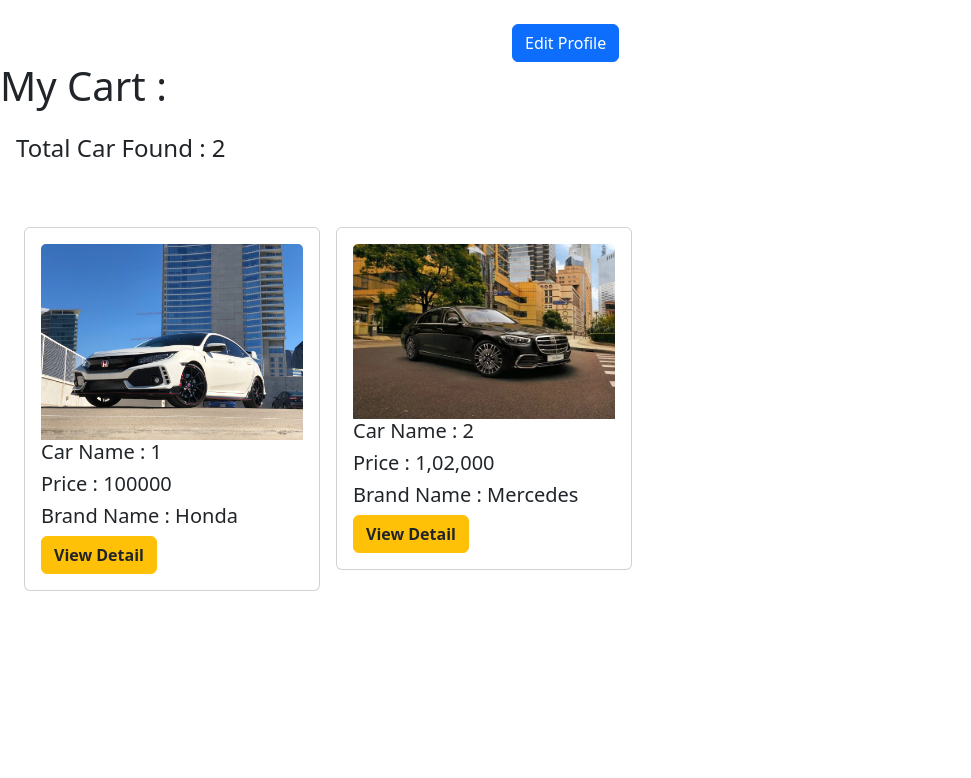
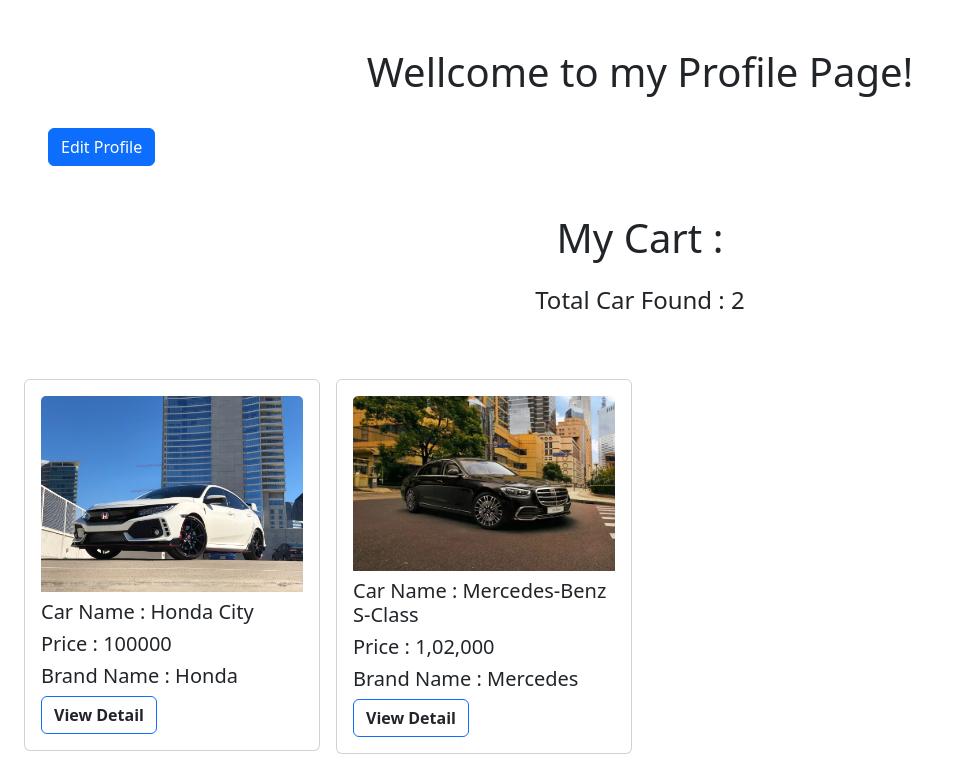
Before and after one commit to maj-jinnah/Asignment_5, a Django app: page /car/profile/1/ in a window 1280 px wide. Shown: the part 56-834 px from the top of the page, without its empty margins (0-971 px from the left). Before the commit the page ends 647 px from the top, so only its background shows below. Run offline with Django 4.2, Linux system fonts and the light colour scheme; a user stored in the database is signed in; data comes from the database, SQL or seed files in the repository; both versions use the stored data as it was after the commit; some libraries are stand-ins or nearby versions.

Commit message:
almost done

```diff
--- a/car/templates/car_detail.html
+++ b/car/templates/car_detail.html
@@ -4,7 +4,7 @@
 
 {% block content %}
 
-<div class="d-flex flex-wrap border rounded-2 bg-white mx-2 my-2">
+<div class="d-flex flex-wrap border rounded-2 bg-white mx-2 my-2 mt-4">
   <div class="">
     <img style="width:400px" src="{{object.image.url}}" class="card-img-top" alt="{{car.car_name}}"/>
   </div>
@@ -16,7 +16,7 @@
       <p><h5>Description : </h5>  {{object.description}}</p>
       <h5>Brand Name : {{object.car_brand_name.brand_name}}</h5><br>
       {% if user.is_authenticated %}
-        <button class="btn btn-warning"><a class="text-decoration-none text-dark" href="{% url 'buynow' object.id %}"><b>Buy Now</b></a></button>
+        <button class="btn btn-outline-primary"><a class="text-decoration-none text-dark" href="{% url 'buynow' object.id %}"><b>Buy Now</b></a></button>
       {% endif %}
   </div>
 
@@ -40,7 +40,7 @@
     <form method="post" class="m-3">
       <h3>Add Comment :</h3>
       {% csrf_token %} {{comment_form | crispy}}
-      <button class="btn btn-warning">Comment</button>
+      <button class="btn btn-outline-primary">Comment</button>
     </form>
   </div>
 
--- a/car/templates/profile.html
+++ b/car/templates/profile.html
@@ -1,18 +1,14 @@
+{% extends "base.html" %}
+{% load crispy_forms_tags %}
+{% block content %}
+
+<h1 class="d-flex justify-content-center mt-5">Wellcome to my Profile Page!</h1>
+<a class="btn btn-primary mt-4 mx-5" href="{% url 'updateprofile' %}">Edit Profile</a>
 
 
-{% extends "base.html" %}
-{% load crispy_forms_tags %}
-
-
-{% block content %}
-
-<div>
-    <a class="btn btn-primary mt-4" style="margin-left:40%" href="{% url "updateprofile" %}">Edit Profile</a>
-</div>
-
-<h1>My Cart : </h1>
+<h1 class="d-flex justify-content-center mt-5">My Cart : </h1>
 <div class="p-3">
-    <h4>Total Car Found : {{data | length}}</h4>
+    <h4 class="d-flex justify-content-center">Total Car Found : {{data | length}}</h4>
     <div class="d-flex flex-wrap pt-5">
       {% for car in data %}
       <div class="col-sm-3">
@@ -24,10 +20,10 @@
               alt="{{car.car_name}}"
             />
             <br />
-            <h5>Car Name : {{car.id}}</h5>
+            <h5 class='mt-2'>Car Name : {{car.car_name}}</h5>
             <h5>Price : {{car.car_price}}</h5>
             <h5>Brand Name : {{car.car_brand}}</h5>
-            <button class="btn btn-warning"><a class="text-decoration-none text-dark" href="{% url 'detailview' pk=car.id %}"><b>View Detail</b></a>
+            <button class="btn btn-outline-primary"><a class="text-decoration-none text-dark" href="{% url 'detailview' pk=car.id %}"><b>View Detail</b></a>
             </button>
           </div>
         </div>
--- a/car/templates/update_profile.html
+++ b/car/templates/update_profile.html
@@ -4,11 +4,11 @@
 
 <div>
     <form method="post" action="" style="margin:auto; width:50%; margin-top:40px">
-        <h3>{{type}} Page : </h3>
+        <h3 class="d-flex justify-content-center mt-5">{{type}} Page</h3>
         {% csrf_token %}
         {{form | crispy}}
         <button class="btn btn-warning mb-6">Update Profile</button>
-        <a class="btn btn-primary mb-6" href="{% url "passchange1" %}">Update Password</a>
+        <a class="btn btn-primary mb-6" href="{% url 'passchange1' %}">Update Password</a>
     </form>
 </div>
 {% endblock content %}
--- a/car/views.py
+++ b/car/views.py
@@ -64,8 +64,6 @@
             car_image=one_car.image,
             user=request.user,
         )
-        # messages.success(request,'Add Cart Successfully')
-    # one_car.quantity -=1
         if(one_car.quantity==0):
             messages.success(request,'This Car is Out Of Stock Buy Another One')
         else:
--- a/templates/home.html
+++ b/templates/home.html
@@ -41,7 +41,7 @@
         {% for brd in brand %}
         <thead>
             <tr>
-                <button class="btn btn-warning">
+                <button class="btn btn-outline-primary">
                     <th class="mx-3">
                         <a
                             class="text-decoration-none text-dark"
@@ -68,10 +68,10 @@
                             alt="{{car.car_name}}"
                         />
                         <br />
-                        <h5>Car Name : {{car.car_name}}</h5>
+                        <h5 class='mt-2'>Car Name : {{car.car_name}}</h5>
                         <h5>Price : {{car.car_price}}</h5>
                         <h5>Brand Name : {{car.car_brand_name.brand_name}}</h5>
-                        <button class="btn btn-warning">
+                        <button class="btn btn-outline-primary">
                             <a
                                 class="text-decoration-none text-dark"
                                 href="{% url 'detailview' car.id %}"
```
Also changed, not shown: car/media/uploads/Honda_Amaze.jpg (added), car/media/uploads/Honda_Amaze_H4tYZvY.jpg (added), car/media/uploads/Honda_City.jpg (added), car/media/uploads/Jaguar_F-TYPE.webp (added), car/media/uploads/Jaguar_I-Pace.webp (added), car/media/uploads/Mercedes-Benz_E-Class.webp (added), car/media/uploads/Mercedes-Benz_S-Class.webp (added), car/media/uploads/Nissan_Juke.jpg (added), car/media/uploads/Nissan_Magnite.jpg (added), car/media/uploads/Toyota_Fortuner.webp (added), car/media/uploads/Toyota_Land_Cruiser_300.webp (added), car/media/uploads/Volvo_XC60.webp (added), car/media/uploads/Volvo_XC90.webp (added), db.sqlite3.
